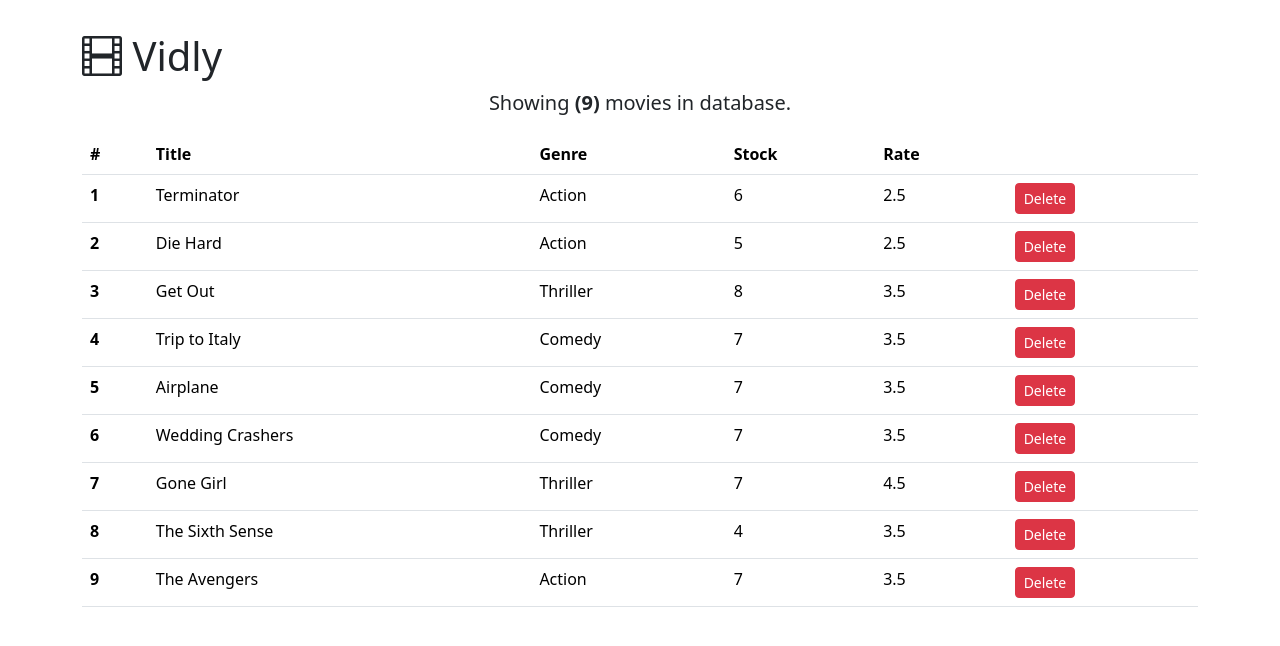
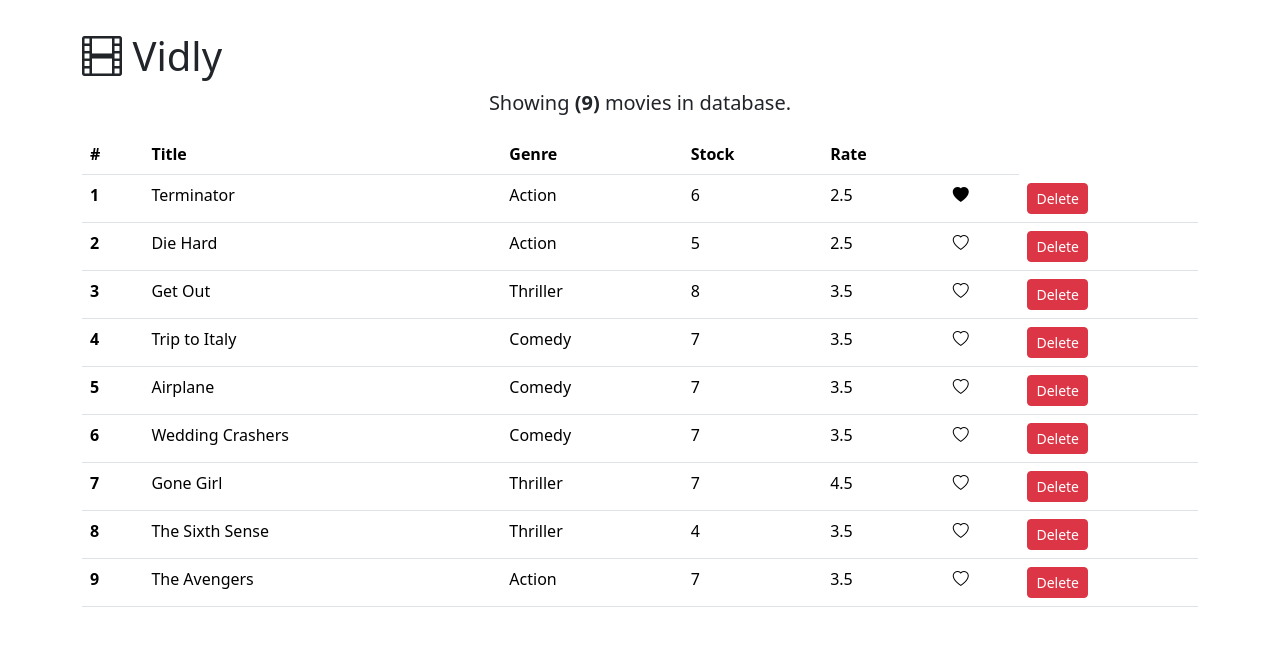
Before and after one commit to SKGWL2609/vidly-latest, a React (Vite) app: page / in a window 1280 px wide. Shown: the top 646 px of the page. Built offline with nearby package versions, Linux system fonts and the light colour scheme.

Commit message:
Like component using CC

```diff
--- /dev/null
+++ b/src/components/common/Like.jsx
@@ -0,0 +1,17 @@
+import React, { Component } from "react";
+
+// input -> liked: true/false
+// output -> raise onClick event and toggle the liked
+
+// <i className="bi bi-heart"></i>
+// <i className="bi bi-heart-fill"></i>
+
+export default class Like extends Component {
+  render() {
+    let classes = "bi bi-heart";
+    if(this.props.liked) classes += '-fill'
+    return (
+        <i onClick={this.props.onClick} style={{cursor: 'pointer'}} className={classes}></i>
+    );
+  }
+}
--- a/src/components/movies.jsx
+++ b/src/components/movies.jsx
@@ -1,15 +1,30 @@
 import React, { Component } from "react";
 import { getMovies } from "../services/fakeMovieService";
+import Like from "./common/Like";
 
 class Movies extends Component {
   //   initialize movies using fakeMovieService
   state = {
     movies: getMovies(),
   };
+
   handleDelete = (movie) => {
     // filter the passed movie
     const newMovies = this.state.movies.filter((m) => m._id !== movie._id);
     this.setState({ movies: newMovies });
+  };
+
+  handleLike = (movie) => {
+    // make a copy of movies array
+    const movies = [...this.state.movies];
+    // get index of passed movie
+    const index = movies.indexOf(movie);
+    // get all properties
+    movies[index] = { ...movies[index] };
+    // set toggle like
+    movies[index].liked = !movies[index].liked;
+    // update state to reflect in ui
+    this.setState({ movies });
   };
 
   render() {
@@ -45,6 +60,12 @@ class Movies extends Component {
                 <td>{movie.numberInStock}</td>
                 <td>{movie.dailyRentalRate}</td>
                 <td>
+                  <Like
+                    liked={movie.liked}
+                    onClick={() => this.handleLike(movie)}
+                  />
+                </td>
+                <td>
                   <button
                     onClick={() => this.handleDelete(movie)}
                     className="btn btn-sm btn-danger"
--- a/src/services/fakeMovieService.js
+++ b/src/services/fakeMovieService.js
@@ -7,7 +7,8 @@ const movies = [
     genre: { _id: "5b21ca3eeb7f6fbccd471818", name: "Action" },
     numberInStock: 6,
     dailyRentalRate: 2.5,
-    publishDate: "2018-01-03T19:04:28.809Z"
+    publishDate: "2018-01-03T19:04:28.809Z",
+    liked: true
   },
   {
     _id: "5b21ca3eeb7f6fbccd471816",
```
Also changed, not shown: Notes.txt (added).
